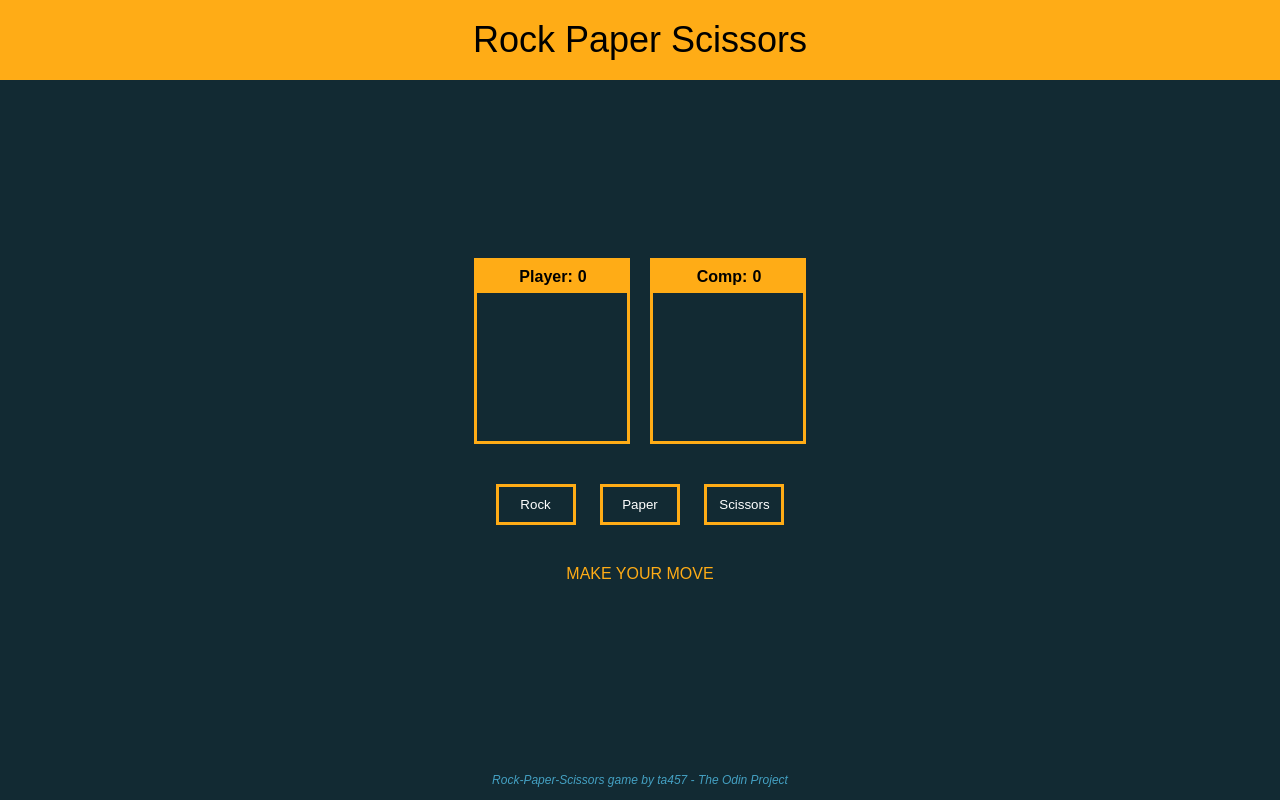
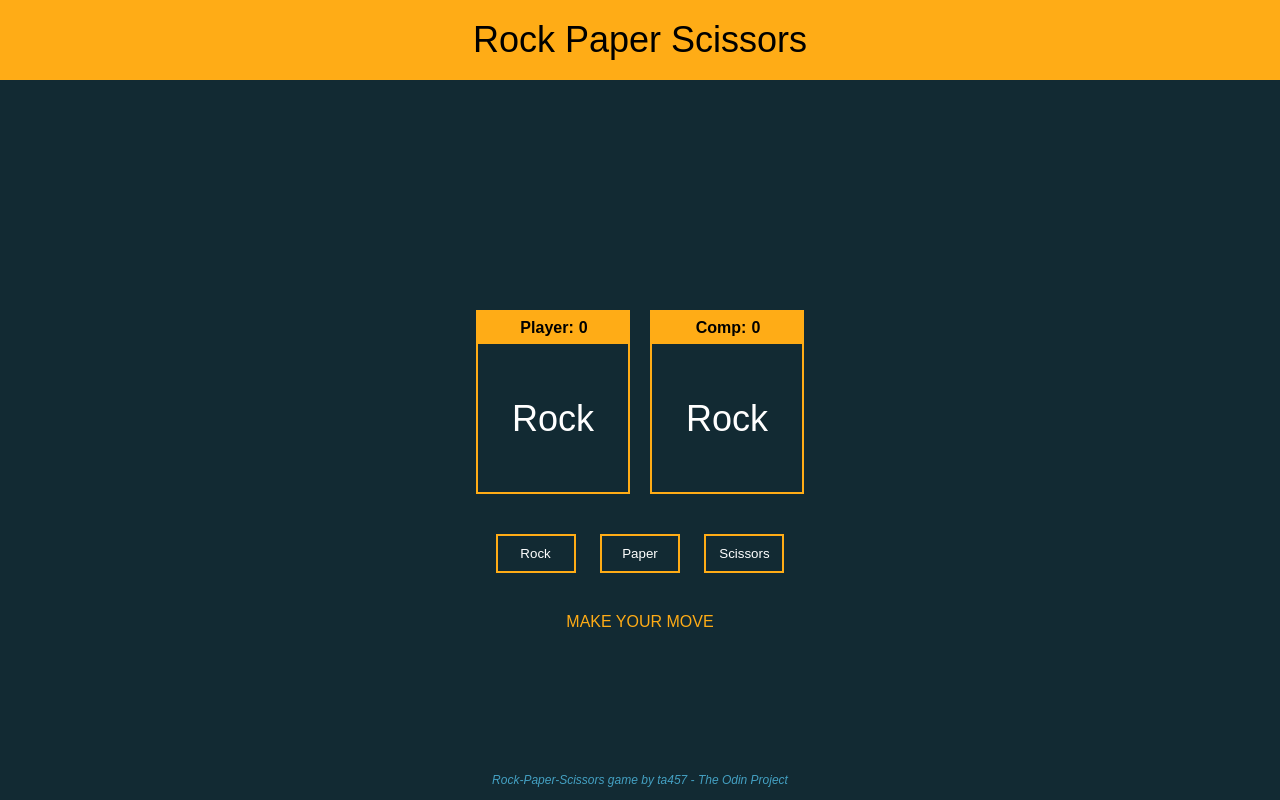
Before and after one commit to ta457/rock-paper-scissors, a plain HTML site: page index.html in a window 1280 px wide. Both pictures are taken after a click on the button "Rock". Drawn offline with Linux system fonts and the light colour scheme.

Commit message:
Add panel to show the winner Edit some style Add the event listener for buttons

```diff
--- a/index.html
+++ b/index.html
@@ -4,21 +4,22 @@
     <meta charset="UTF-8">
     <meta http-equiv="X-UA-Compatible" content="IE=edge">
     <meta name="viewport" content="width=device-width, initial-scale=1.0">
-    <script src="script.js"></script>
+    <script src="script.js" defer></script>
     <link rel="stylesheet" href="style.css">
     <title>Rock Paper Scissors</title>
 </head>
 <body>
     <div class="header">Rock Paper Scissors</div>
     <div class="content">
+        <div class="alert"></div>
         <div class="result-panel">
             <div id="player">
                 <div class="score">Player:<p id="player-score">0</p></div>
-                <div class="choice"></div>
+                <div class="choice" id="player-choice"></div>
             </div>
             <div id="computer">
                 <div class="score">Comp:<p id="comp-score">0</p></div>
-                <div class="choice"></div>
+                <div class="choice" id="comp-choice"></div>
             </div>
         </div>
         <div class="buttons">
--- a/script.js
+++ b/script.js
@@ -62,3 +62,35 @@ function playRound(playerSelection, computerSelection){
 // }
 
 // game();
+
+console.clear();
+
+let btns = document.querySelectorAll('button');
+
+btns.forEach(function (i) {
+  i.addEventListener('click', function() {
+    const playerSelection = i.innerHTML;
+    const computerSelection = getComputerChoice();
+    document.querySelector('#player-choice').innerHTML = playerSelection;
+    document.querySelector('#comp-choice').innerHTML = textForm(computerSelection);
+
+    const result = playRound(playerSelection, computerSelection);
+
+    let currentPlayerScore = document.querySelector('#player-score').innerHTML*1;
+    let currentCompScore = document.querySelector('#comp-score').innerHTML*1;
+    if(result == 1) {
+        currentCompScore++;
+        document.querySelector('#comp-score').innerHTML = currentCompScore;
+    } else if(result == 2){
+        currentPlayerScore++;
+        document.querySelector('#player-score').innerHTML = currentPlayerScore;
+    }
+
+    if(currentPlayerScore == 3) {
+        document.querySelector('.alert').innerHTML = "Player won!";
+    }
+    if(currentCompScore == 3) {
+        document.querySelector('.alert').innerHTML = "Computer won!";
+    }
+  });
+});
--- a/style.css
+++ b/style.css
@@ -11,7 +11,8 @@ body {
 .content,
 .footer,
 .score,
-.choice {
+.choice,
+.alert {
     display: flex;
     justify-content: center;
     align-items: center;
@@ -42,6 +43,13 @@ body {
     color: #44a0c2;
 }
 
+.alert {
+    color: #ffac16;
+    height: 100px;
+    font-size: 24px;
+    font-weight: bold;
+}
+
 .result-panel {
     display: flex;
     gap: 20px;
@@ -50,7 +58,7 @@ body {
 #player, #computer {
     height: 180px;
     width: 150px;
-    border: 3px #ffac16 solid;
+    border: 2px #ffac16 solid;
 }
 
 .score {
@@ -68,6 +76,7 @@ body {
 .choice {
     height: 150px;
     font-size: 36px;
+    color: white;
 }
 
 .text {
@@ -78,7 +87,7 @@ button {
     margin: 40px 10px;
     padding: 10px;
     width: 80px;
-    border: 3px #ffac16 solid;
+    border: 2px #ffac16 solid;
     background-color: #122a33;
     color: white;
 }
```
